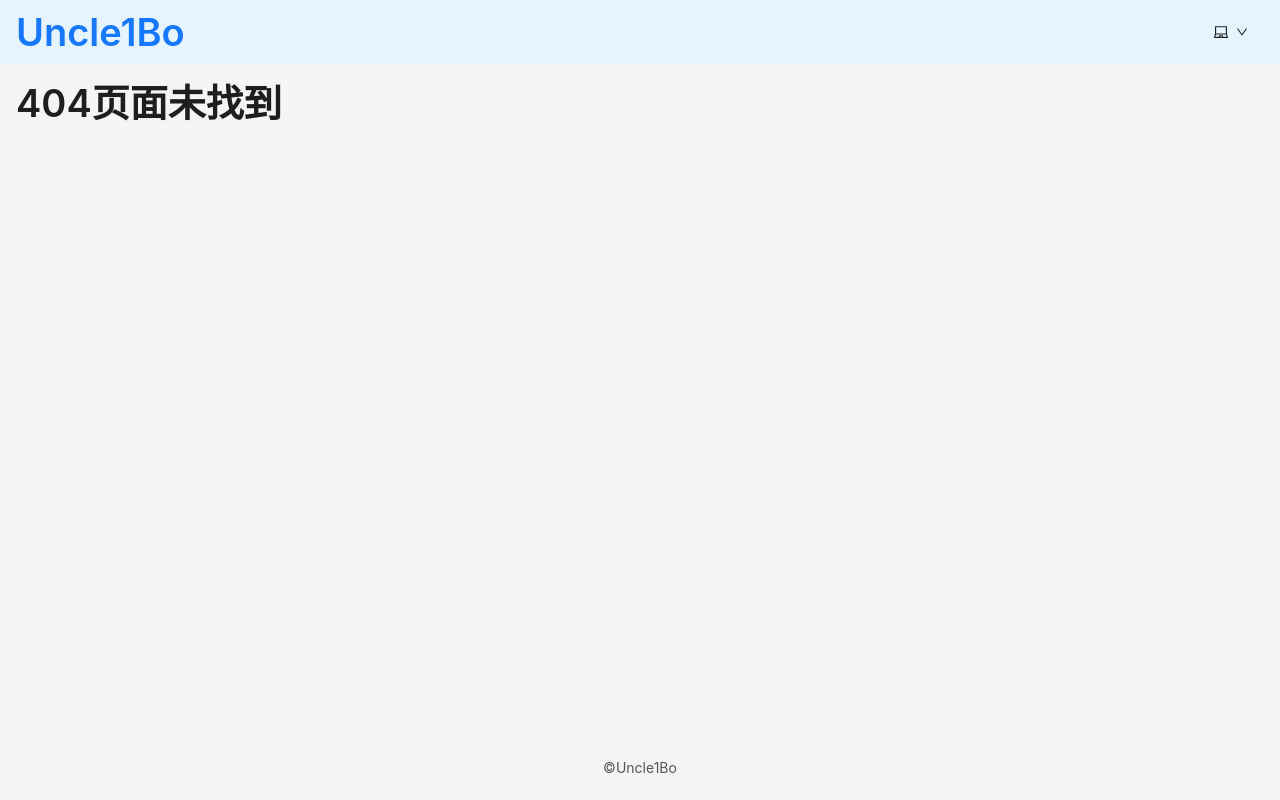
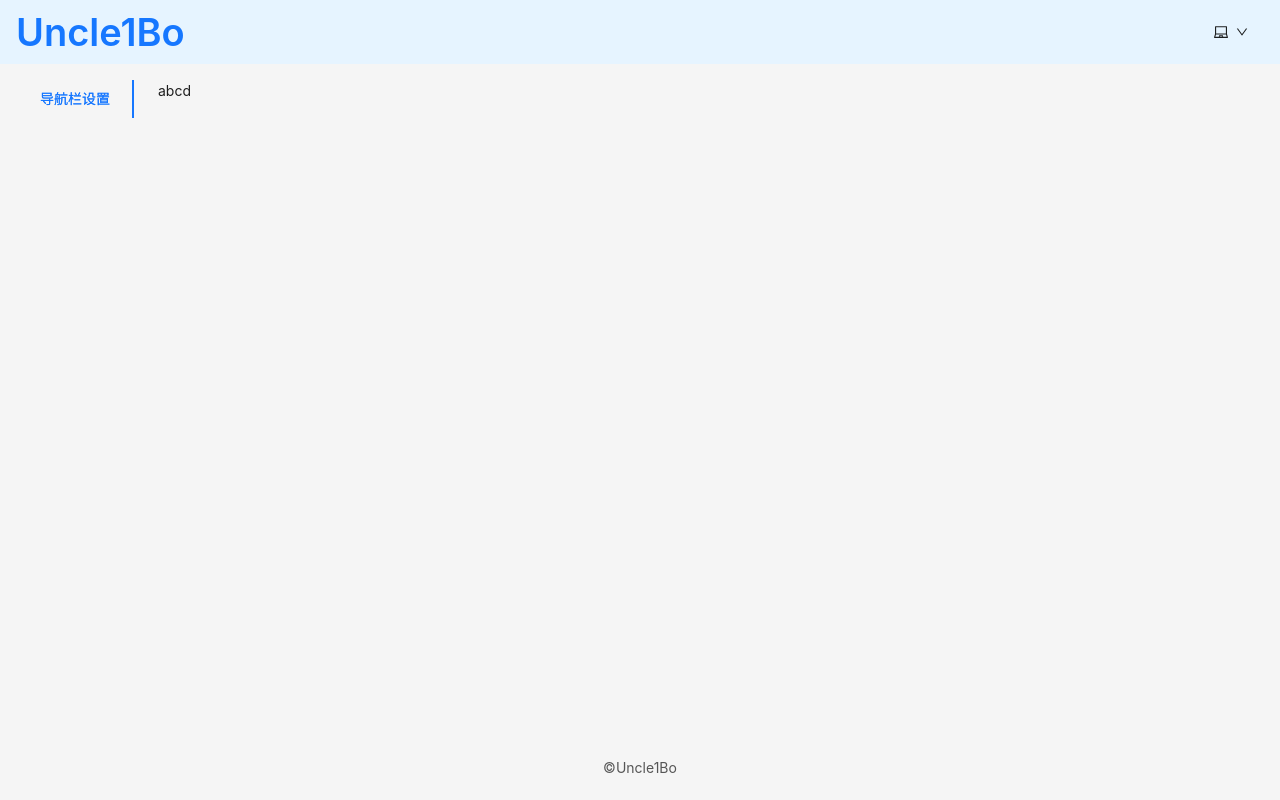
Before and after one commit to uncle1bo/uncle1bo-sitev2, a React (Vite) app: page /user/navigation in a window 1280 px wide. Built offline with nearby package versions, Linux system fonts and the light colour scheme.

Commit message:
feat: 数据看板最小原型

```diff
--- /dev/null
+++ b/src/react-app/components/UserDashBoard.tsx
@@ -0,0 +1,25 @@
+import { Tabs } from 'antd';
+import React from 'react';
+import { useLocation, useNavigate } from 'react-router-dom';
+
+export const userDashBoardPanes = [//0号为默认跳转页
+    { key: 'navigation', label: '导航栏设置' },
+];
+
+export default function UserDashBoard({ children }: { children: React.ReactNode }) {
+    const navigate = useNavigate();
+    const location = useLocation();
+    const activeKey = location.pathname.split('/').pop() || userDashBoardPanes[0].key;
+
+    return (
+        <>
+            <Tabs
+                tabPosition="left"
+                activeKey={activeKey}
+                onChange={(key) => navigate(`../${key}`, { relative: 'path', replace: true })}
+                items={userDashBoardPanes.map((pane) => ({ key: pane.key, label: pane.label, children: children }))}
+            >
+            </Tabs>
+        </>
+    );
+}
--- /dev/null
+++ b/src/react-app/pages/user/index.tsx
@@ -0,0 +1,8 @@
+import { useNavigate } from "react-router-dom";
+import { userDashBoardPanes } from "../../components/UserDashBoard";
+import { useEffect } from "react";
+
+export default function user() {
+    const navigate = useNavigate();
+    useEffect(() => { navigate(userDashBoardPanes[0].key, { relative: 'path', replace: true }) }, [])
+}
--- /dev/null
+++ b/src/react-app/pages/user/navigation/index.tsx
@@ -0,0 +1,10 @@
+import { JSX } from "react";
+import UserDashBoard from "../../../components/UserDashBoard";
+
+export default function NavigationSetting(): JSX.Element {
+    return (
+        <UserDashBoard>
+            <p>abcd</p>
+        </UserDashBoard>
+    );
+}
```
